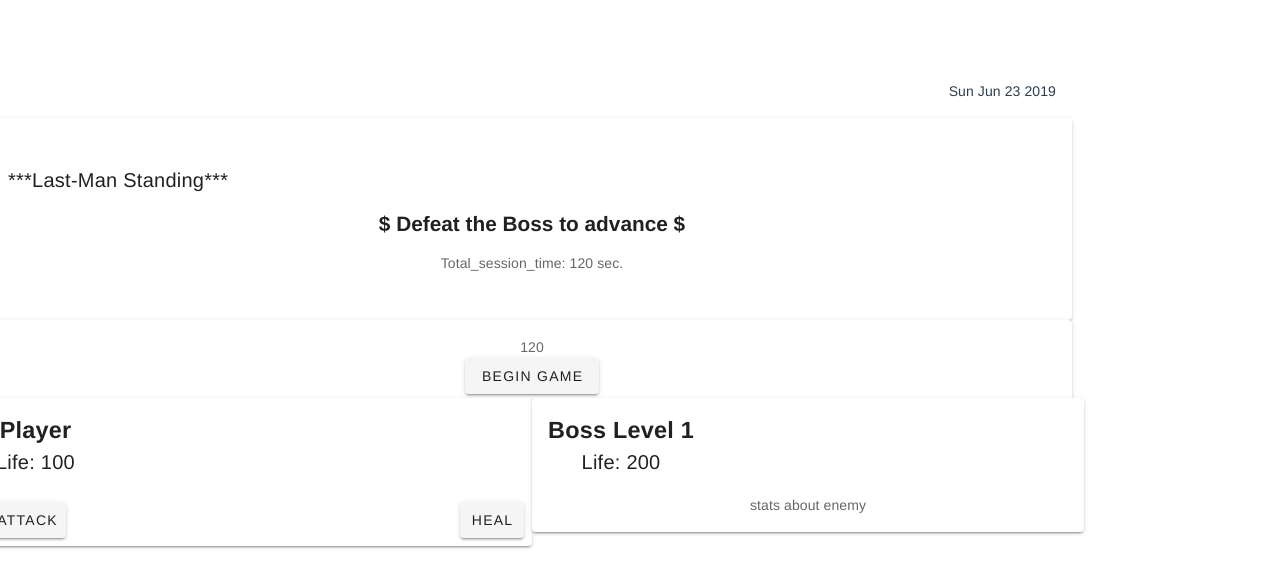
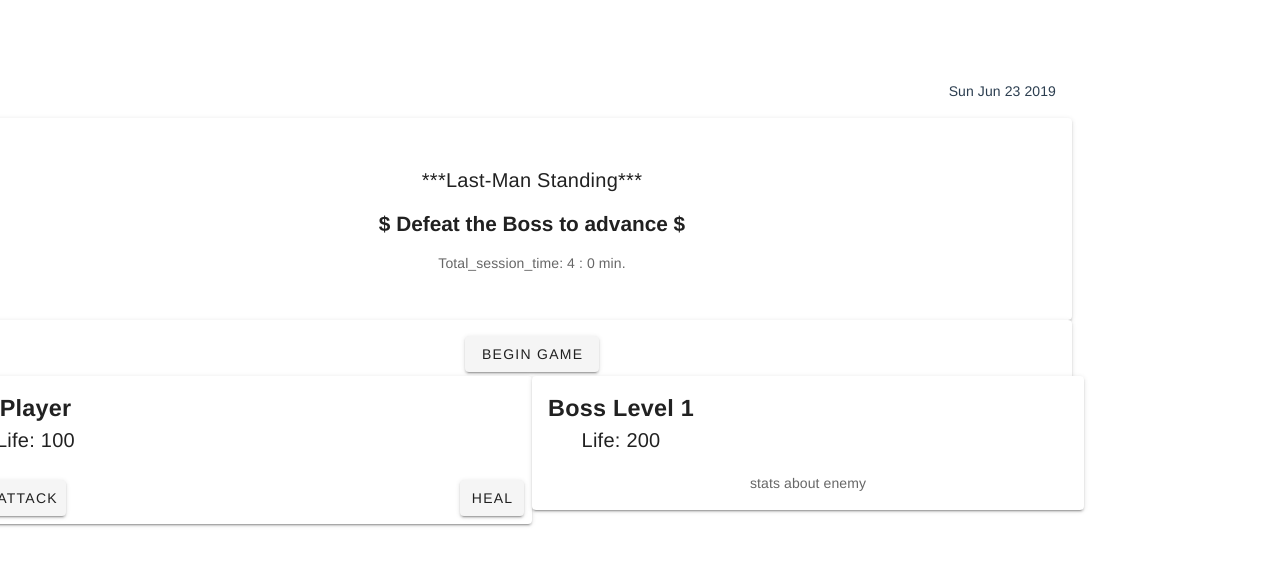
Before and after one commit to kompanymwega/javascript-vue-game, a Vue app: page / in a window 1280 px wide. Shown: the top 588 px of the page. Built offline with nearby package versions, Linux system fonts and the light colour scheme.

Commit message:
added time countdown

```diff
--- a/src/App.vue
+++ b/src/App.vue
@@ -9,14 +9,14 @@
         <h4 class="text">$ Defeat the Boss to advance $</h4>
         <v-spacer></v-spacer>
 
-        <v-card-text>Total_session_time: {{ countDownBarStart }} sec.</v-card-text>
+        <v-card-text>Total_session_time: {{ this.sessionDisplay() }} min.</v-card-text>
       </v-card>
       <v-spacer></v-spacer>
       <v-card>
         <v-card-text >
-          <span> {{ this.countDown }}</span> <br />
+          <!-- <span> {{ this.countDown }}</span> <br /> -->
 
-          <v-btn flat color="blue"> Begin Game</v-btn>
+          <v-btn flat color="blue" @click="this.countDown"> Begin Game</v-btn>
         </v-card-text>
       </v-card>
 
@@ -36,29 +36,47 @@ export default {
   data() {
     return {
       // implement countdown with js
-      countDownBarStart: "120"
+      countDownValue: 120,
+      sessionTime: 240
     };
+  },
+  methods: {
+    sessionDisplay: function(){
+      let countDownTime = Math.floor(this.sessionTime);
+      console.log(typeof(this.sessionTime));
+      let min = parseInt(countDownTime/60);
+      let sec = parseInt(countDownTime % 60);
+      let output = parseInt(min)+' : '+ parseInt(sec);
+      console.log(output);
+      return output;
+
+    },
+    countDown: function() {
+
+      if(this.sessionTime){
+        let newValue = parseInt(this.sessionTime);
+
+        setInterval(()=>{
+          // console,log(newValue);
+          let limit = 0;
+          while (newValue !== limit) {
+            newValue = newValue - 1;
+            // console.log(newValue);
+            this.sessionTime = newValue;
+            // startValue = newValue;
+            return this.sessionTime;
+          }
+        }, 1000);
+      }
+    }
   },
   computed: {
     getTime: function() {
       let current = new Date();
       let localTime = current.toDateString();
       return localTime;
-    },
-    countDown: function() {
-      let startValue = this.countDownBarStart;
+    }
 
-      let newValue = parseInt(startValue);
-
-      let limit = 0;
-
-      while (newValue >= limit) {
-        let deduct = newValue--;
-        console.log(deduct);
-        return deduct;
-      }
-
-    }
   }
 };
 </script>
@@ -77,7 +95,7 @@ export default {
 }
 .app-title {
   padding-bottom: 30px;
-  align-self: center;
+  justify-content: center;
   font-size: 2.4em;
   font-weight: 400;
 }
```
